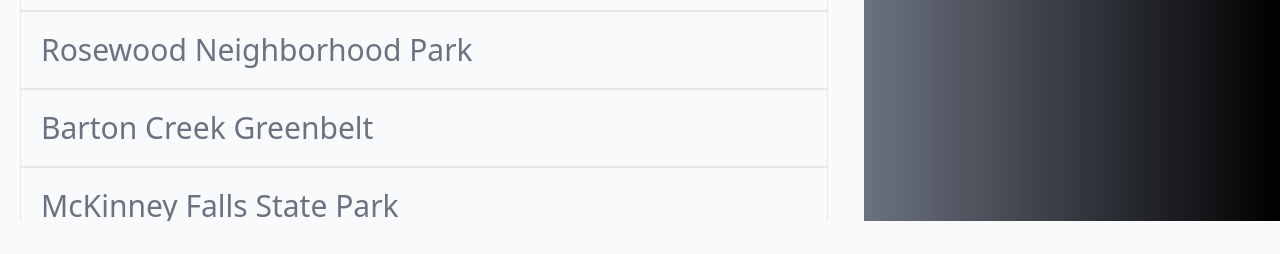
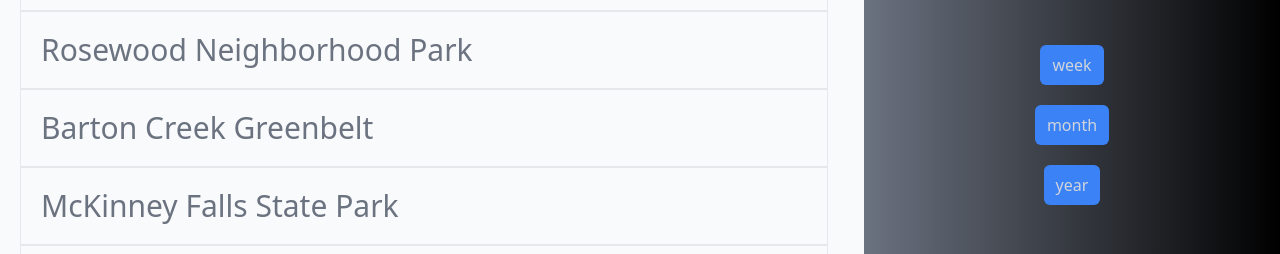
Before and after one commit to liq543/Park-Safe, a website: page index.html in a window 1280 px wide. Shown: the part 687-941 px from the top of the page. Drawn offline with nearby package versions, Linux system fonts and the light colour scheme; some packages are replaced by stand-ins of ours; no server answers; a script that the page names is missing.

Commit message:
added range buttons

```diff
--- a/index.html
+++ b/index.html
@@ -94,7 +94,7 @@
             </div>
             <!-- Accordian Grid  -->
             <div class="rounded-sm p-5 col-span-2">
-                <div class="searchDropDn overflow-y-scroll h-72" id="park-list">
+                <div class="searchDropDn overflow-y-scroll h-96" id="park-list">
                     <div id="accordion-collapse" data-accordion="collapse">
                         <!-- <h2 id="accordion-collapse-heading-1">
                             <button type="button"
@@ -192,8 +192,12 @@
                 </div>
             </div>
             <!-- Filler Grid 1 -->
-            <div class="hidden md:flex rounded-sm row-span-1 text-center"><div class="grid grid-cols-7 bg-gradient-to-r from-gray-500 to-black my-5">
-                <div class="h-16 square"></div>
+            <div class="hidden md:flex rounded-sm row-span-1 text-center"><div class="grid grid-cols-7 bg-gradient-to-r from-gray-500 to-black my-5 place-items-center justify-center">
+                <div class="h-auto col-start-4">
+                    <button class="ranges text-gray-300 bg-blue-500 hover:bg-gray-700 hover:text-white block rounded-md px-3 py-2 text-base font-medium text-center mx-auto my-5">week</button>
+                    <button class="ranges text-gray-300 bg-blue-500 hover:bg-gray-700 hover:text-white block rounded-md px-3 py-2 text-base font-medium text-center mx-auto my-5">month</button>
+                    <button class="ranges text-gray-300 bg-blue-500 hover:bg-gray-700 hover:text-white block rounded-md px-3 py-2 text-base font-medium text-center mx-auto my-5">year</button>
+                </div>
             </div>
             </div>
             <!-- Filler Grid 2 -->
```
Also changed, not shown: assets/css/styles.css.
